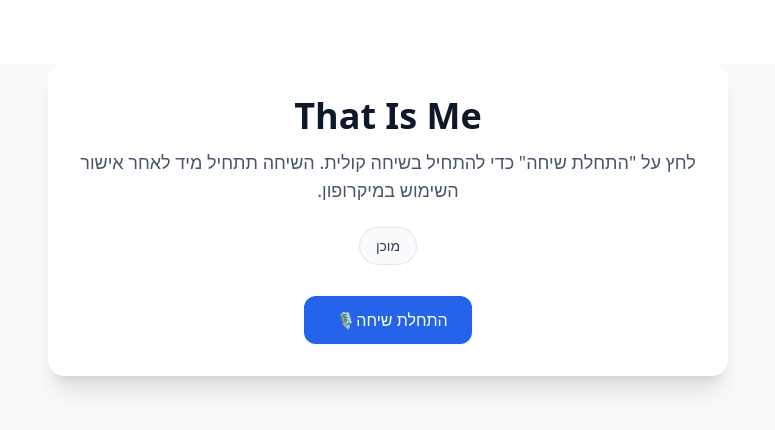
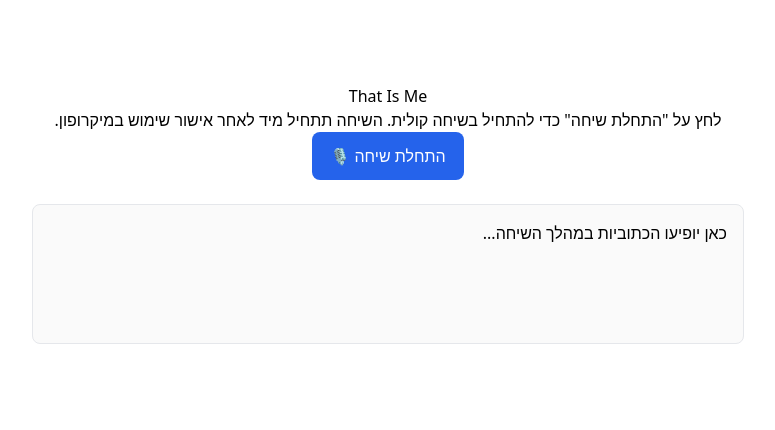
Before and after one commit to tourguidingsales-blip/that-is-me-voice, a React (Vite) app: page / in a window 1280 px wide. Shown: the top 430 px of the page, without its empty margins (252-1027 px from the left). Built offline with nearby package versions, Linux system fonts and the light colour scheme.

Commit message:
Update App.tsx

```diff
--- a/src/App.tsx
+++ b/src/App.tsx
@@ -1,106 +1,121 @@
-import React, { useRef, useState, useEffect } from "react";
-import RealtimeVoiceCard from "./components/RealtimeVoiceCard";
+// src/App.tsx
+import { useCallback, useRef, useState } from "react";
 import {
   connectRealtime,
   disconnectRealtime,
   type RealtimeHandle,
 } from "./lib/realtimeClient";
 
-// אותו משפט פתיחה – נשלח גם מהלקוח כגיבוי נוסף
-const OPENING_LINE =
-  'היי, ברוכים הבאים לתחקיר לקראת הראיון המצולם! איך יהיה נוח שאפנה במהלך השיחה – בלשון זכר, נקבה, או אחרת? ומה השם בבקשה?';
+export default function App() {
+  const handleRef = useRef<RealtimeHandle | null>(null);
+  const [connecting, setConnecting] = useState(false);
+  const [connected, setConnected] = useState(false);
+  const [error, setError] = useState<string | null>(null);
+  const [transcript, setTranscript] = useState<string>("");
 
-type Status = "idle" | "connecting" | "connected" | "stopped" | "error";
+  const appendText = useCallback((chunk: string) => {
+    setTranscript((prev) => prev + chunk);
+  }, []);
 
-export default function App() {
-  const h = useRef<RealtimeHandle | null>(null);
-  const [status, setStatus] = useState<Status>("idle");
-  const [error, setError] = useState<string | null>(null);
+  const start = useCallback(async () => {
+    setError(null);
+    setConnecting(true);
+    try {
+      const h = await connectRealtime({
+        onAssistantText: appendText,
+        onConnected: () => setConnected(true),
+        onDisconnected: () => setConnected(false),
+        onError: (e) =>
+          setError(e instanceof Error ? e.message : String(e)),
+      });
+      handleRef.current = h;
+    } catch (e) {
+      setError(e instanceof Error ? e.message : String(e));
+    } finally {
+      setConnecting(false);
+    }
+  }, [appendText]);
 
-  async function startChat() {
-    setStatus("connecting");
-    setError(null);
-
+  const stop = useCallback(async () => {
     try {
-      // 1) בקשת סשן מהשרת כדי לקבל client_secret
-      const res = await fetch("/api/startChat", { method: "POST" });
-      const data = await res.json();
-      if (!res.ok) {
-        throw new Error((data && (data.error || data.message)) || "startChat failed");
-      }
-      const clientSecret: string | undefined = data?.session?.client_secret?.value;
-      if (!clientSecret) throw new Error("Missing client_secret from /api/startChat");
-
-      // 2) חיבור ל-Realtime
-      h.current = await connectRealtime({
-        clientSecret,
-        onConnected: () => {
-          setStatus("connected");
-
-          // גיבוי נוסף: שולחים שוב את משפט הפתיחה לאחר עליית הערוץ,
-          // למקרה שהמודל אמר משהו אחר. שולחים פעמיים בהשהיה קצרה.
-          try {
-            const send = (delay: number) =>
-              setTimeout(() => {
-                try {
-                  h.current?.dc?.send(
-                    JSON.stringify({
-                      type: "response.create",
-                      response: { conversation: "none", instructions: OPENING_LINE },
-                    })
-                  );
-                } catch {}
-              }, delay);
-
-            send(120); // מיד אחרי ההתחברות
-            send(500); // חיזוק נוסף
-          } catch {}
-        },
-        onDisconnected: () => setStatus("stopped"),
-        onError: (e) => {
-          const msg =
-            e instanceof Error ? e.message : typeof e === "string" ? e : String(e);
-          setError(msg);
-          setStatus("error");
-        },
-      });
-    } catch (err: unknown) {
-      const msg =
-        err instanceof Error ? err.message : typeof err === "string" ? err : String(err);
-      setError(msg);
-      setStatus("error");
+      await disconnectRealtime(handleRef.current);
+      handleRef.current = null;
+      setConnected(false);
+    } catch (e) {
+      setError(e instanceof Error ? e.message : String(e));
     }
-  }
-
-  async function stopChat() {
-    try {
-      await disconnectRealtime(h.current);
-    } catch {
-      // מתעלמים משגיאות סגירה
-    } finally {
-      h.current = null;
-      setStatus("stopped");
-    }
-  }
-
-  // ניקוי חיבור אם יוצאים מהעמוד
-  useEffect(() => {
-    return () => {
-      if (h.current) disconnectRealtime(h.current);
-    };
   }, []);
 
   return (
-    <div className="min-h-screen bg-slate-50">
-      <RealtimeVoiceCard status={status} onStart={startChat} onStop={stopChat} />
+    <div style={{ maxWidth: 760, margin: "60px auto", padding: 24 }}>
+      <h1 style={{ textAlign: "center" }}>That Is Me</h1>
+      <p style={{ textAlign: "center" }}>
+        לחץ על "התחלת שיחה" כדי להתחיל בשיחה קולית. השיחה תתחיל מיד לאחר אישור
+        שימוש במיקרופון.
+      </p>
+
+      <div style={{ display: "flex", gap: 12, justifyContent: "center" }}>
+        {!connected ? (
+          <button
+            onClick={start}
+            disabled={connecting}
+            style={{
+              padding: "12px 18px",
+              background: "#2563eb",
+              color: "white",
+              borderRadius: 8,
+              border: "none",
+              cursor: "pointer",
+            }}
+          >
+            {connecting ? "מתחבר..." : "התחלת שיחה 🎙️"}
+          </button>
+        ) : (
+          <button
+            onClick={stop}
+            style={{
+              padding: "12px 18px",
+              background: "#e11d48",
+              color: "white",
+              borderRadius: 8,
+              border: "none",
+              cursor: "pointer",
+            }}
+          >
+            סיום שיחה
+          </button>
+        )}
+      </div>
 
       {error && (
-        <div dir="rtl" className="mx-auto mt-4 w-[680px] max-w-[92vw]">
-          <div className="rounded-xl border border-rose-200 bg-rose-50 p-3 text-rose-800">
-            שגיאה: {error}
-          </div>
+        <div
+          style={{
+            marginTop: 20,
+            padding: 12,
+            background: "#fee2e2",
+            color: "#991b1b",
+            borderRadius: 8,
+          }}
+        >
+          שגיאה: {error}
         </div>
       )}
+
+      <div
+        style={{
+          marginTop: 24,
+          padding: 16,
+          border: "1px solid #e5e7eb",
+          borderRadius: 8,
+          minHeight: 140,
+          whiteSpace: "pre-wrap",
+          direction: "rtl",
+          textAlign: "right",
+          background: "#fafafa",
+        }}
+      >
+        {transcript || "כאן יופיעו הכתוביות במהלך השיחה..."}
+      </div>
     </div>
   );
 }
```
